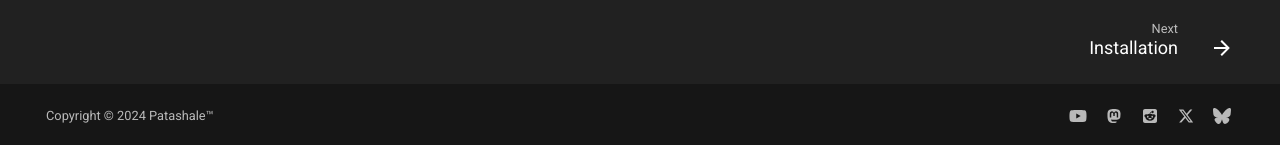
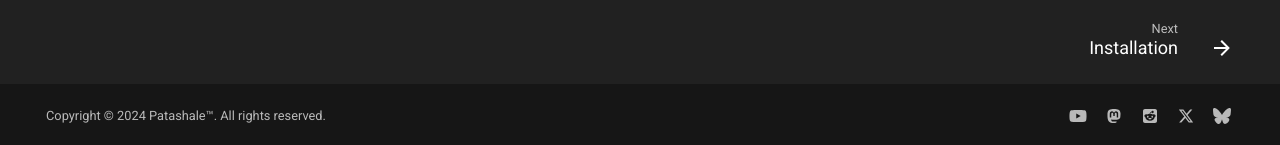
Before and after one commit to patashale/learn-helm, an MkDocs documentation site: the page built from docs/index.md, in a window 1280 px wide. Shown: the part 752-897 px from the top of the page. Built offline with MkDocs 1.6.1 and Material for MkDocs 9.7.7, drawn with Linux system fonts in a browser that asks for light colours.

Commit message:
update mkdocs.yaml
Signed-off-by: Pranam <pranam@patashale.in>

```diff
--- a/mkdocs.yml
+++ b/mkdocs.yml
@@ -89,4 +89,4 @@ nav:
   - Internals: internals.md
   - Best Practices: best-practices.md
 
-copyright: Copyright &copy; 2024 <a href="https://www.github.com/patashale">Patashale™</a>
+copyright: Copyright &copy; 2024 <a rel="cc:attributionURL dct:creator" property="cc:attributionName" href="https://www.github.com/patashale">Patashale&#x2122;</a>. All rights reserved.
```
